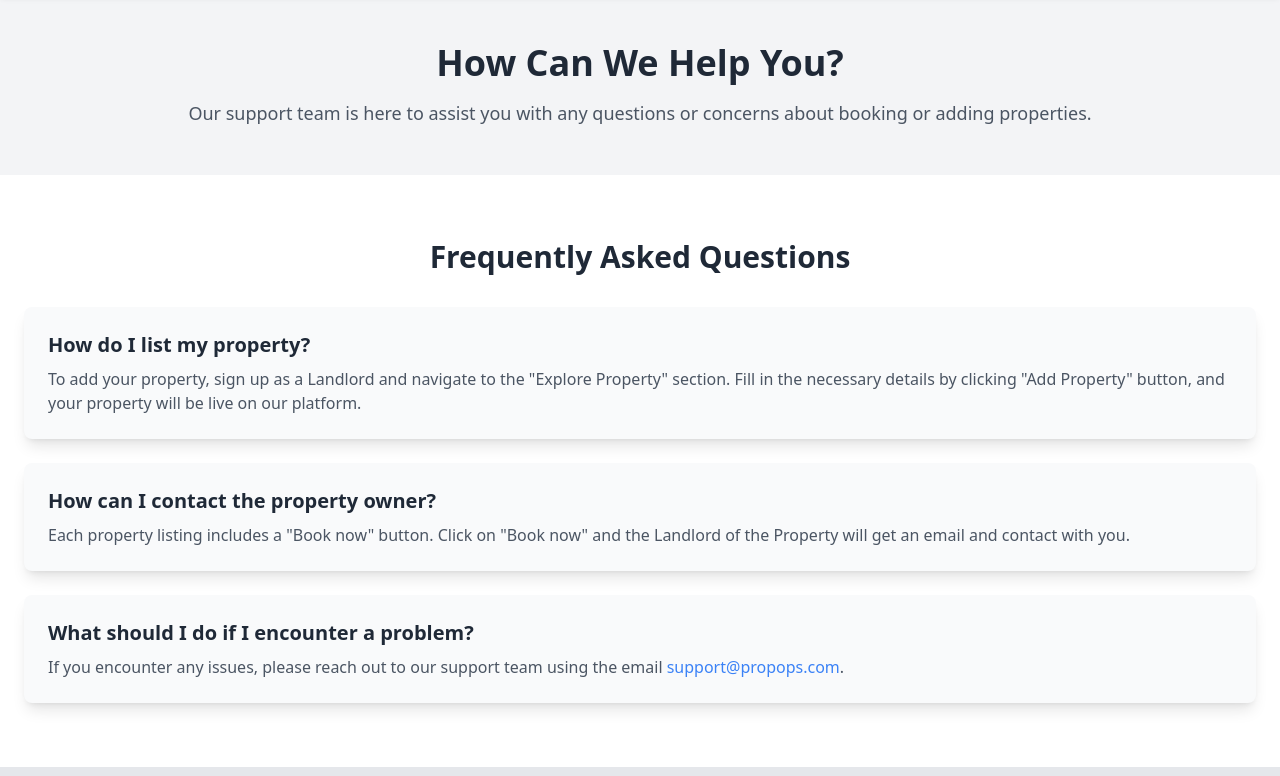
After one commit to mdyhakash/apartment_rent_django, a Django app: template templates/support.html in a window 1280 px wide. The commit adds this page. Shown: the part 109-885 px from the top of the page. Run offline with Django 3.2, Linux system fonts and the light colour scheme; the template is opened without the code that fills it, so the values that code supplies are empty; some libraries are stand-ins or nearby versions.

Commit message:
created html file support

```diff
--- a/apartment_rental/urls.py
+++ b/apartment_rental/urls.py
@@ -29,6 +29,7 @@ urlpatterns = [
     # booking
     path('booking_history/', prop_views.booking_history, name='booking_history'),
 
-    path('about_us/', prop_views.about_us , name='about_us')
+    path('about_us/', prop_views.about_us , name='about_us'),
+    path('support/', prop_views.support , name='support')
 
 ]+ static(settings.MEDIA_URL, document_root = settings.MEDIA_ROOT)
--- a/rental/views.py
+++ b/rental/views.py
@@ -222,5 +222,7 @@ def profile(request, username):
     return render(request, 'profile.html', {'user_profile': user_profile})
 
 def about_us(request):
+    return render(request, template_name= 'about_us.html')
 
-    return render(request, template_name= 'about_us.html')
+def support(request):
+    return render(request, template_name= 'support.html')
--- a/templates/base.html
+++ b/templates/base.html
@@ -75,7 +75,7 @@
           </li>
           <li class="max-lg:border-b max-lg:py-2 px-3 max-lg:rounded">
             <a
-              href="#"
+              href="{%url 'support' %}"
               class="lg:hover:text-[#007bff] text-black block font-semibold text-[15px]"
               >Support</a
             >
--- /dev/null
+++ b/templates/support.html
@@ -0,0 +1,152 @@
+<!DOCTYPE html>
+<html lang="en">
+<head>
+    <meta charset="UTF-8">
+    <meta name="viewport" content="width=device-width, initial-scale=1.0">
+    <title>Support - Apartment Rentals</title>
+    <script src="https://cdn.tailwindcss.com"></script>
+</head>
+<body class="bg-gray-50 font-sans leading-normal tracking-normal">
+    <header
+    class="shadow-md sticky top-0 z-50 py-4 px-4 sm:px-10 bg-white bg-opacity-75 backdrop-blur-lg"
+  >
+    <div class="flex flex-wrap items-center gap-4">
+      <a href="/"
+        ><img
+          src="https://i.postimg.cc/tgGNm4r3/propops-logo.png"
+          alt="logo"
+          class="w-24"
+        />
+      </a>
+
+      <div class="flex ml-auto lg:order-1">
+        {% if user.is_authenticated %}
+
+        <span class="px-4 py-2 text-md rounded-lg font-semibold text-black">
+          Welcome,
+          <a href="{% url 'profile' user.username %}" class="text-blue-800"
+            >{{ user.username }}</a
+          >
+        </span>
+
+        <a
+          href="{% url 'signout' %}"
+          class="px-4 py-2 text-md rounded-lg font-semibold text-white bg-gradient-to-r from-red-400 to-pink-500 transition-all ease-in-out duration-300 hover:from-pink-500 hover:to-yellow-500 ml-4"
+        >
+          Logout
+        </a>
+        {% else %}
+
+        <a
+          href="{%url 'login'%}"
+          class="px-4 py-2 text-md rounded-lg font-semibold text-white bg-gradient-to-r from-green-400 to-blue-500 transition-all ease-in-out duration-300 hover:from-pink-500 hover:to-yellow-500"
+          >Login</a
+        >
+        <a
+          href="{% url 'register' %}"
+          class="px-4 py-2 text-md rounded-lg font-semibold text-white bg-gradient-to-r from-green-400 to-blue-500 transition-all ease-in-out duration-300 hover:from-pink-500 hover:to-yellow-500 ml-4"
+          >Sign up</a
+        >
+        {% endif %}
+      </div>
+
+      <ul
+        class="flex lg:ml-12 lg:space-x-4 max-lg:space-y-2 max-lg:block max-lg:w-full"
+      >
+        <li class="max-lg:border-b max-lg:py-2 px-3 max-lg:rounded">
+          <a
+            href="{% url 'property' %}"
+            class="lg:hover:text-[#007bff] text-black block font-semibold text-[15px]"
+            >Explore Property</a
+          >
+        </li>
+        <li class="max-lg:border-b max-lg:py-2 px-3 max-lg:rounded">
+          <a
+            href="{%url 'about_us' %}"
+            class="lg:hover:text-[#007bff] text-black block font-semibold text-[15px]"
+            >About</a
+          >
+        </li>
+        <li class="max-lg:border-b max-lg:py-2 px-3 max-lg:rounded">
+          <a
+            href="#"
+            class="lg:hover:text-[#007bff] text-black block font-semibold text-[15px]"
+            >Support</a
+          >
+        </li>
+        <li class="max-lg:border-b max-lg:py-2 px-3 max-lg:rounded">
+          <a
+            href="{% url 'user' %}"
+            class="lg:hover:text-[#007bff] text-black block font-semibold text-[15px]"
+            >Users</a
+          >
+        </li>
+        <li class="max-lg:border-b max-lg:py-2 px-3 max-lg:rounded">
+          <a
+            href="{% url 'booking_history' %}"
+            class="lg:hover:text-[#007bff] text-black block font-semibold text-[15px]"
+            >Booking History</a
+          >
+        </li>
+      </ul>
+    </div>
+  </header>
+
+    <!-- Support Header -->
+    <header class="bg-gray-100 py-12">
+        <div class="container mx-auto px-6 text-center">
+            <h1 class="text-4xl font-bold text-gray-800 mb-4">How Can We Help You?</h1>
+            <p class="text-lg text-gray-600">
+                Our support team is here to assist you with any questions or concerns about booking or adding properties.
+            </p>
+        </div>
+    </header>
+
+    <!-- FAQ Section -->
+    <section class="py-16 bg-white">
+        <div class="container mx-auto px-6">
+            <h2 class="text-3xl font-semibold text-gray-800 text-center mb-8">Frequently Asked Questions</h2>
+            <div class="space-y-6">
+                <!-- FAQ Item 1 -->
+                <div class="bg-gray-50 p-6 rounded-lg shadow-lg">
+                    <h3 class="text-xl font-semibold text-gray-800">How do I list my property?</h3>
+                    <p class="text-gray-600 mt-2">
+                        To add your property, sign up as a Landlord and navigate to the "Explore Property" section. Fill in the necessary details by clicking "Add Property" button, and your property will be live on our platform.
+                    </p>
+                </div>
+                <!-- FAQ Item 2 -->
+                <div class="bg-gray-50 p-6 rounded-lg shadow-lg">
+                    <h3 class="text-xl font-semibold text-gray-800">How can I contact the property owner?</h3>
+                    <p class="text-gray-600 mt-2">
+                        Each property listing includes a "Book now" button. Click on "Book now" and the Landlord of the Property will get an email and contact with you.
+                    </p>
+                </div>
+                <!-- FAQ Item 3 -->
+                <div class="bg-gray-50 p-6 rounded-lg shadow-lg">
+                    <h3 class="text-xl font-semibold text-gray-800">What should I do if I encounter a problem?</h3>
+                    <p class="text-gray-600 mt-2">
+                        If you encounter any issues, please reach out to our support team using the email  <span class="text-blue-500">support@propops.com</span>.
+                    </p>
+                </div>
+            </div>
+        </div>
+    </section>
+
+
+    <!-- Footer Section -->
+    <footer class="bg-gray-200" style="font-family: 'Martian Mono', monospace; font-optical-sizing: auto;">
+        <div class="py-8 px-4 sm:px-12">
+          <div class="flex flex-wrap items-center justify-between">
+            <div class="w-full md:w-auto text-center md:text-left mb-6 md:mb-0">
+              <a href="/" class="text-gray-700 hover:text-gray-900 font-extrabold text-2xl">
+                <img src="https://i.postimg.cc/tgGNm4r3/propops-logo.png" alt="logo" class='w-24' />
+              </a>
+            </div>
+            <hr class="my-6 border-gray-300" />
+            <p class='text-center text-gray-700 text-base'>Copyright © 2024<a href='/'
+          target='_blank' class="hover:underline mx-1">PropOps </a>All Rights Reserved.</p>
+        </div>
+    </footer>
+
+</body>
+</html>
```
Also changed, not shown: templates/about_us.html (+13 -5 lines), templates/home.html (+1 -10 lines), db.sqlite3.
